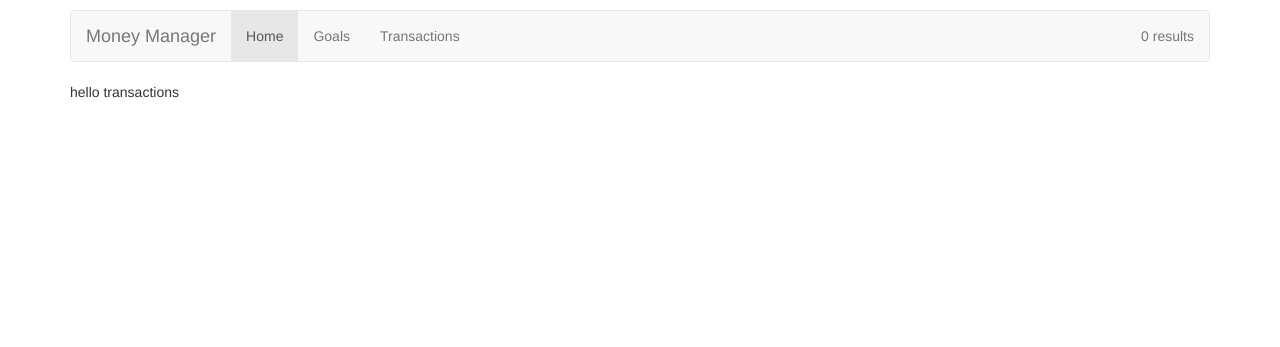
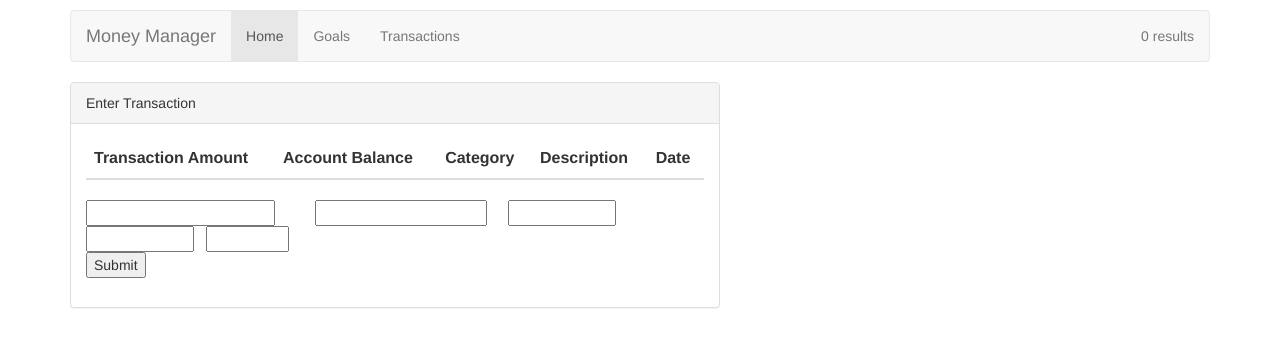
Before and after one commit to bkennedy04/MoneyManager, a PHP site: page /transaction_form.php in a window 1280 px wide. Shown: the top 347 px of the page. Run offline with PHP 8.4, Linux system fonts and the light colour scheme; data that the repository does not hold is empty; a stand-in replaces the project's code that opens the database connection; some libraries are stand-ins or nearby versions.

Commit message:
ch-ch-ch-changes

```diff
--- a/website/transaction_form.php
+++ b/website/transaction_form.php
@@ -1,4 +1,31 @@
 <?php include "header.php";?>
+<html>
+<div class="col-xs-7" style="padding-left: 0">
+    <div class="panel panel-default">
+      <div class="panel-heading">Enter Transaction</div>
+      <div class="panel-body">
+        <table class="table">
+          <thead>
+            <tr>
+              <th>Transaction Amount</th>
+              <th>Account Balance</th>
+              <th>Category</th>
+	      <th>Description</th>
+ 	      <th>Date</th>
+            </tr>
+          </thead>
+	   <tbody>
 
-
-hello transactions
+	   </tbody>
+        </table>
+<form>
+			<input type="text" transactionAmount="transactionAmount" size="20"> &emsp; &emsp;
+			<input type="text" accountBalance="accountBalance" size="18"> &emsp;
+			<input type="text" category="category" size="10"> &emsp;
+			<input type="text" description="description" size="10"> &nbsp;
+			<input type="text" date="date" size="7"> &nbsp; <br>
+			<input type="submit" value="Submit">
+		</form>
+      </div>
+    </div>
+</html>
```
Also changed, not shown: website/goals_form.php (+25 -2 lines).
